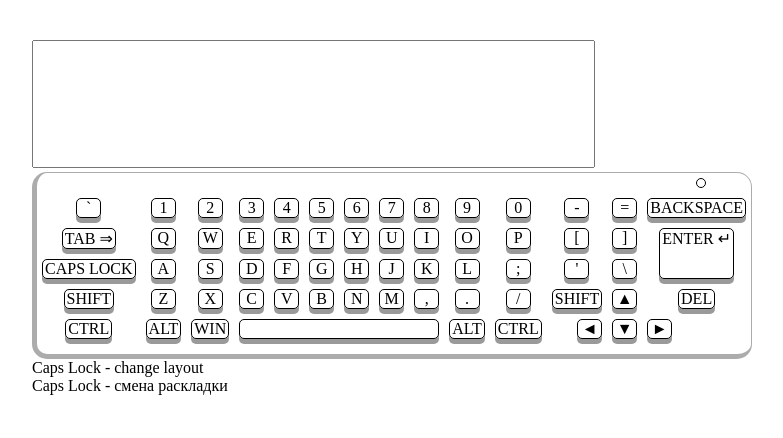
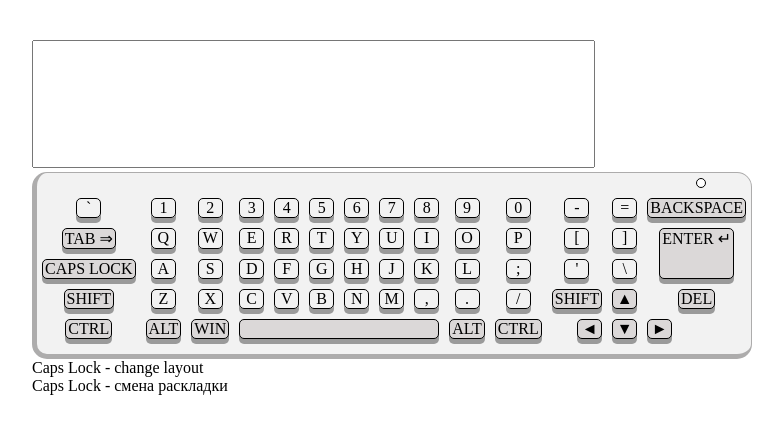
Before and after one commit to shevv920/virtual-keyboard, a website with bundled scripts: page index.html in a window 1280 px wide. Shown: the whole page, without its empty margins (8-791 px from the left). Built offline with nearby package versions, Linux system fonts and the light colour scheme.

Commit message:
feat: add special key style

```diff
--- a/style.css
+++ b/style.css
@@ -21,7 +21,7 @@
 }
 
 .on {
-  background-color: #00ff00;
+  background-color: #00ff00 !important;
 }
 
 .caps_indicator {
@@ -29,12 +29,14 @@
   margin: 0 40px 10px 0;
   width: 10px;
   height: 10px;
+  background-color: #ffffff;
   border: 1px solid #000000;
   border-radius: 50%;
 }
 
 .keyboard_container {
   padding: 5px 5px 15px 5px;
+  background-color: #f2f2f2;
   border-top: 1px solid #adacac;
   border-right: 1px solid #adacac;
   border-left: 5px solid #adacac;
@@ -66,6 +68,10 @@
   border-radius: 5px;
 }
 
+.key-special {
+  background-color: #dbd8d8;
+}
+
 .key_pressed {
   background-color: #00a0a0;
   box-shadow: 0 5px rgb(104, 103, 103);
--- a/virtual_keyboard.js
+++ b/virtual_keyboard.js
@@ -6,7 +6,7 @@ const cssClasses = {
   kbKeys: 'keyboard_keys',
   textArea: 'textarea',
   key: 'key',
-  specialKey: 'special_key',
+  keySpecial: 'key-special',
   commonKey: 'common_key',
   keyPressed: 'key_pressed',
   capsIndicator: 'caps_indicator',
@@ -28,6 +28,7 @@ const createKeyboardElements = (lang) => {
     elem.id = id;
     elem.innerHTML = value[0].toUpperCase();
     elem.classList.add(cssClasses.key);
+    if (value[1] === undefined) elem.classList.add(cssClasses.keySpecial);
     elem.style.gridArea = id;
     return elem;
   });
```
